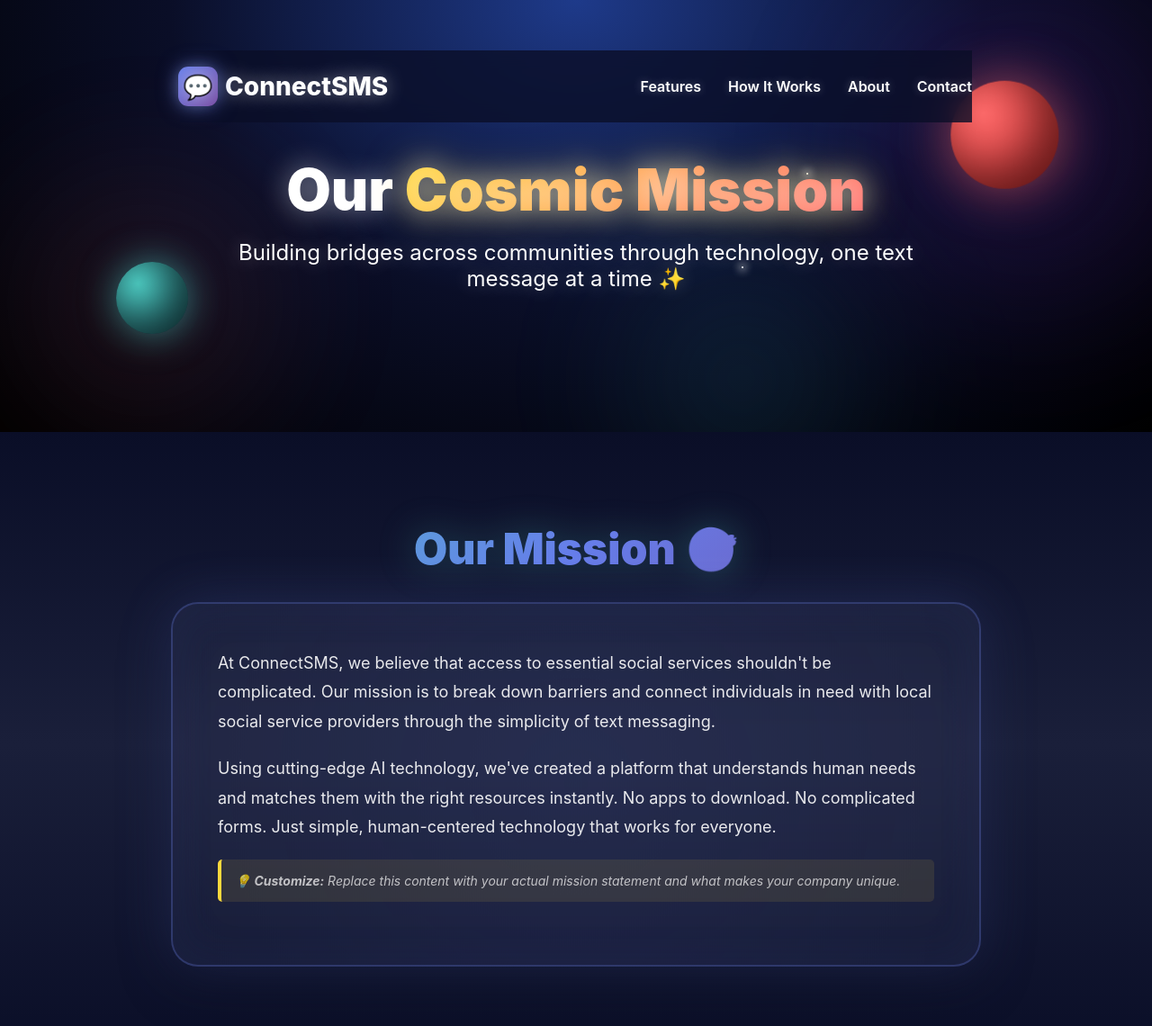
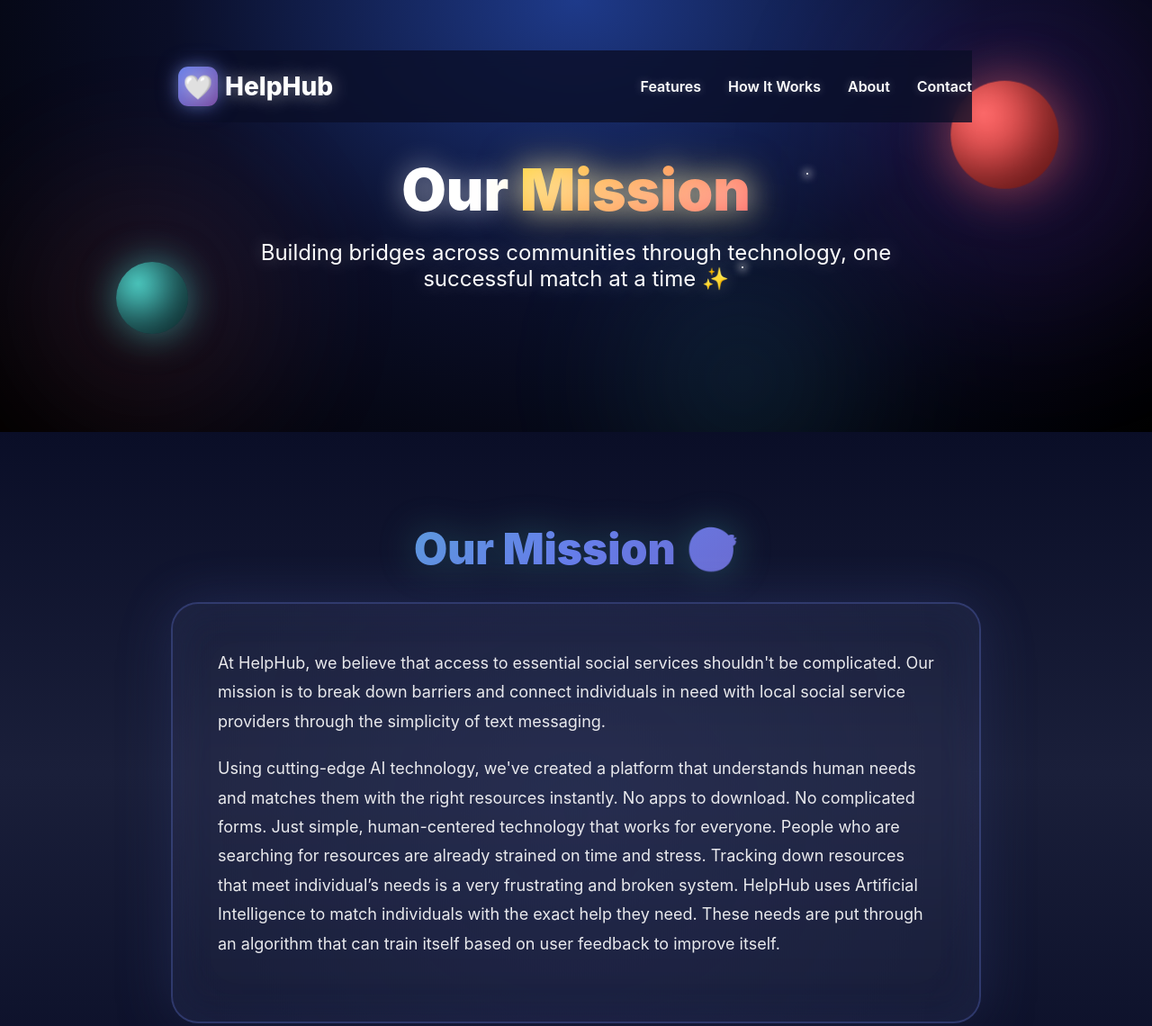
Before and after one commit to zenithsocialproject-ai/HelpHub-Site, a plain HTML site: page about-us-page.html in a window 1280 px wide. Shown: the top 1140 px of the page at 90% size. Drawn offline with Linux system fonts and the light colour scheme.

Commit message:
Update about-us-page.html

```diff
--- a/about-us-page.html
+++ b/about-us-page.html
@@ -3,7 +3,7 @@
 <head>
     <meta charset="UTF-8">
     <meta name="viewport" content="width=device-width, initial-scale=1.0">
-    <title>About Us - ConnectSMS</title>
+    <title>About Us - HelpHub</title>
     <style>
         * {
             margin: 0;
@@ -662,8 +662,8 @@
         <div class="container">
             <nav>
                 <a href="index.html" class="logo">
-                    <div class="logo-icon">💬</div>
-                    ConnectSMS
+                    <div class="logo-icon">🤍</div>
+                    HelpHub
                 </a>
                 <ul class="nav-links">
                     <li><a href="index.html#features">Features</a></li>
@@ -675,10 +675,10 @@
 
             <div class="hero-content">
                 <h1>
-                    Our <span class="highlight">Cosmic Mission</span>
+                    Our <span class="highlight">Mission</span>
                 </h1>
                 <p>
-                    Building bridges across communities through technology, one text message at a time ✨
+                    Building bridges across communities through technology, one successful match at a time ✨
                 </p>
             </div>
         </div>
@@ -689,14 +689,15 @@
             <h2 class="section-title">Our Mission 🎯</h2>
             <div class="mission-content">
                 <p>
-                    At ConnectSMS, we believe that access to essential social services shouldn't be complicated. Our mission is to break down barriers and connect individuals in need with local social service providers through the simplicity of text messaging.
+                    At HelpHub, we believe that access to essential social services shouldn't be complicated. Our mission is to break down barriers and connect individuals in need with local social service providers through the simplicity of text messaging.
                 </p>
                 <p>
                     Using cutting-edge AI technology, we've created a platform that understands human needs and matches them with the right resources instantly. No apps to download. No complicated forms. Just simple, human-centered technology that works for everyone.
+                    People who are searching for resources are already strained on time and stress. Tracking down resources that meet individual’s needs is a very frustrating and broken system. HelpHub uses Artificial Intelligence to match individuals with the exact help they need. These needs are put through an algorithm that can train itself based on user feedback to improve itself.
                 </p>
-                <div class="placeholder">
+               <!-- <div class="placeholder">
                     💡 <strong>Customize:</strong> Replace this content with your actual mission statement and what makes your company unique.
-                </div>
+                </div> -->
             </div>
         </div>
     </section>
```
